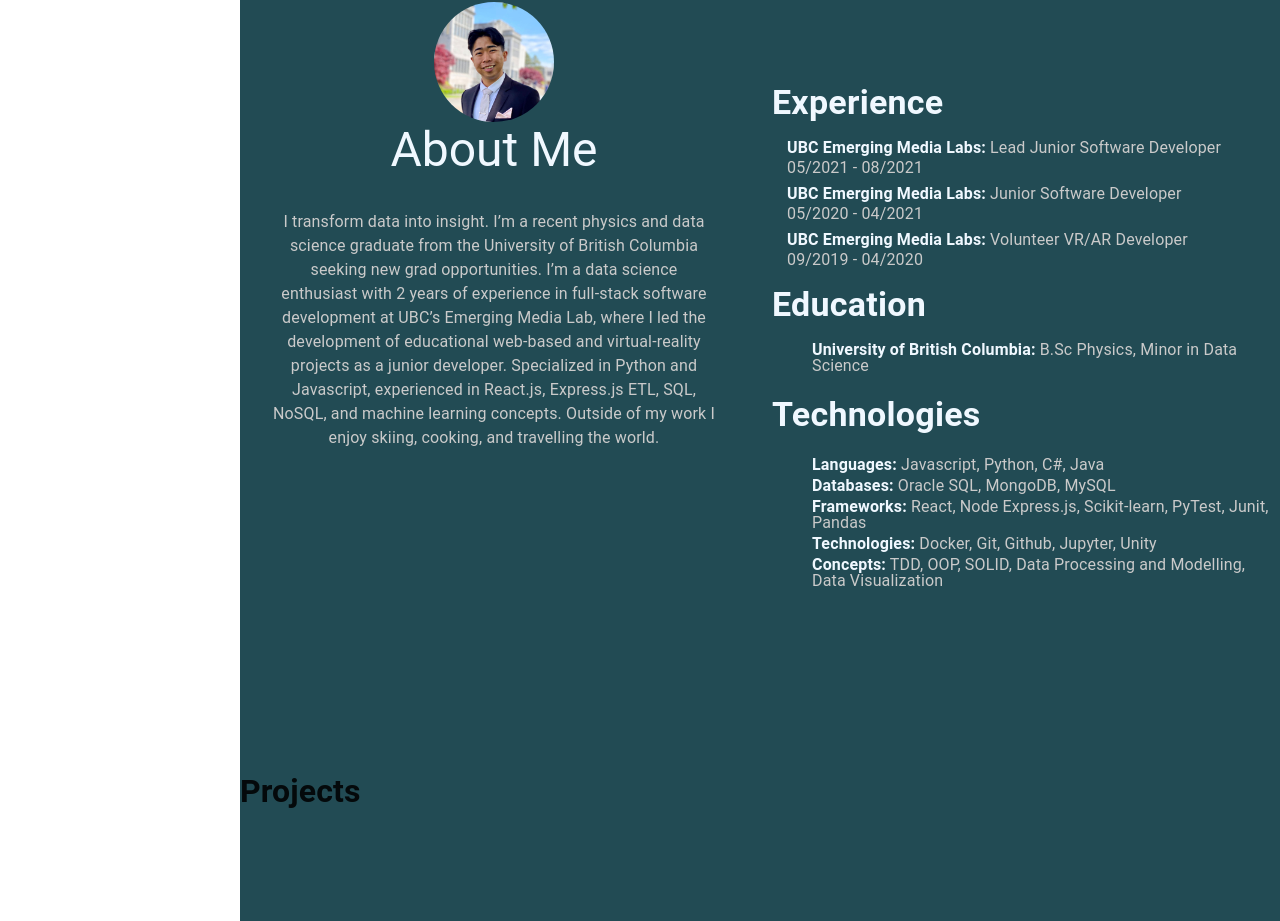
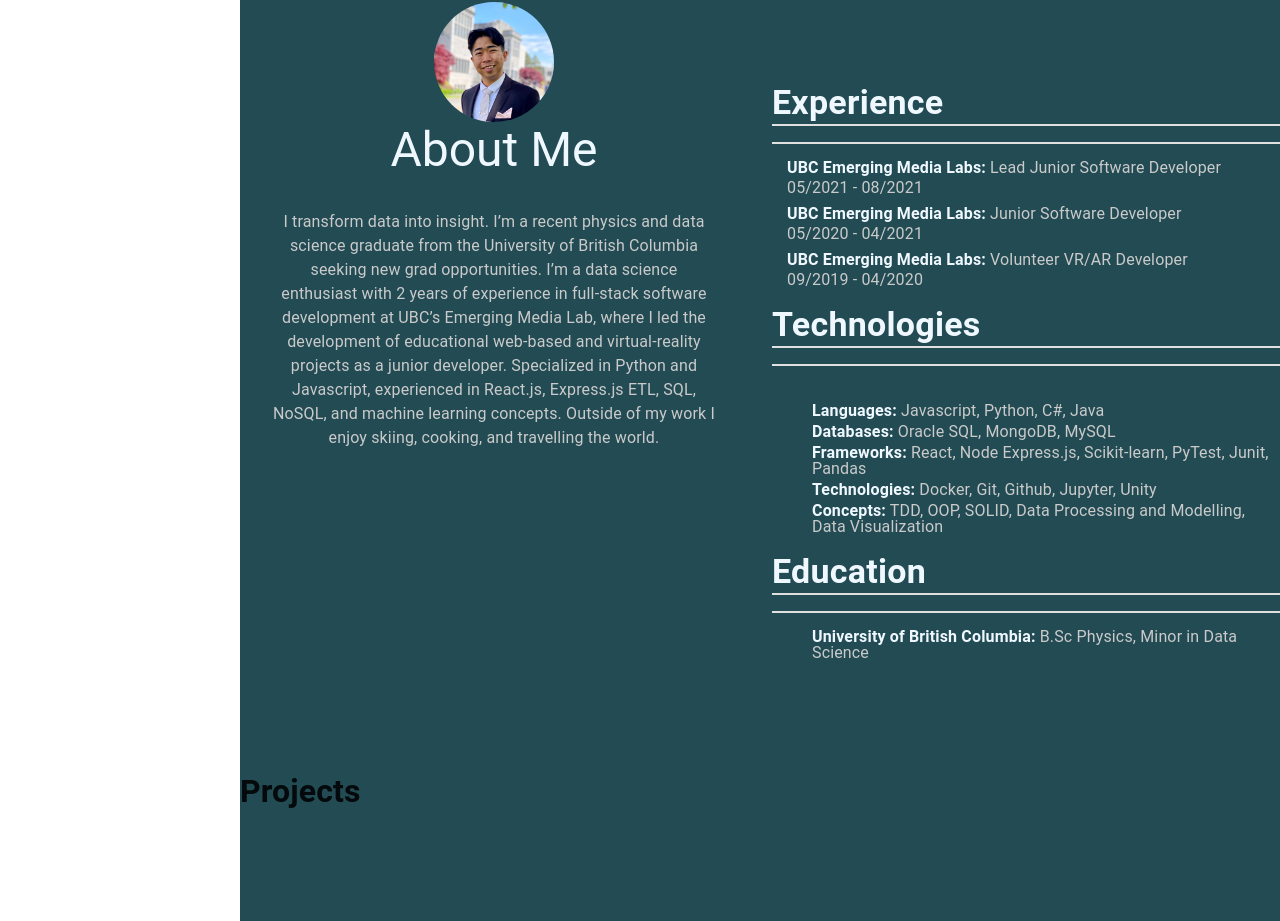
Before and after one commit to nkoda/nkoda.github.io, a React (Create React App) app: page / in a window 1280 px wide. Shown: the part 878-1799 px from the top of the page. Built offline with nearby package versions, Linux system fonts and the light colour scheme.

Commit message:
stylizing resume section and started projects-section

```diff
--- /dev/null
+++ b/src/components/main-sections/css/projects-section.css
@@ -0,0 +1,42 @@
+li {
+    color: rgb(202, 202, 202);
+    display: inline-block;
+    line-height: 1em;
+    transform-origin: 0 0;
+  }
+
+  li > b {
+    color: aliceblue;
+    display: inline-block;
+    line-height: 1em;
+    transform-origin: 0 0;
+  }
+h2{
+color: aliceblue;
+display: inline-block;
+line-height: 1em;
+transform-origin: 0 0;
+align-self: center;
+text-align: center;
+font-weight: 300;
+}
+h3{
+color: aliceblue;
+display: inline-block;
+line-height: 1em;
+transform-origin: 0 0;
+align-self: center;
+text-align: center;
+font-weight: 300;
+}
+
+.project-section {
+    color: #2c2c2c; /* dark color for all text */
+    display: flex;
+    justify-content: center;
+  }
+
+  .project-section h4 {
+    font-weight: 700; /* bold font weight for h4 tags */
+    color: aliceblue; /* specific color for h4 tags */
+  }
--- a/src/components/main-sections/projects.main-section.jsx
+++ b/src/components/main-sections/projects.main-section.jsx
@@ -1,6 +1,7 @@
 import React from "react";
 import MainSection from "./main-sections.component";
 import Divider from '@mui/material/Divider';
+import './css/projects-section.css';
 
 const ProjectsSection = () => {
     return(
--- a/src/components/main-sections/resume.main-section.jsx
+++ b/src/components/main-sections/resume.main-section.jsx
@@ -56,6 +56,8 @@
             <Grid item xs={12} md={6} marginTop={20}>
 
                 <Typography variant="h4">Experience</Typography>
+                <Divider sx={{ borderBottomWidth: 2, background:"white", marginBottom:2 }} ></Divider>
+                <Divider sx={{ borderBottomWidth: 2, background:"white", marginBottom:2 }} ></Divider>
                 <ul style={{paddingLeft: "15px"}}>
                     <li style={{display: "block"}}><b>UBC Emerging Media Labs:</b> Lead Junior Software Developer</li>
                     <li style={{display: "block", paddingTop:4}}>05/2021 - 08/2021</li>
@@ -64,11 +66,9 @@
                     <li style={{display: "block", paddingTop:10}}><b>UBC Emerging Media Labs:</b> Volunteer VR/AR Developer</li>
                     <li style={{display: "block", paddingTop:4}}>09/2019 - 04/2020</li>
                 </ul>
-                <Typography variant="h4">Education</Typography>
-                <ul>
-                <li><b>University of British Columbia:</b> B.Sc Physics, Minor in Data Science</li>
-                </ul>
                 <Typography variant="h4">Technologies</Typography>
+                <Divider sx={{ borderBottomWidth: 2, background:"white", marginBottom:2 }} ></Divider>
+                <Divider sx={{ borderBottomWidth: 2, background:"white", marginBottom:2 }} ></Divider>
                 <div style={{display:"flex",}}>
                 <ul>
                     <li style={{display: "block", paddingTop:5}}><b>Languages:</b>  Javascript, Python, C#, Java</li>
@@ -78,6 +78,12 @@
                     <li style={{display: "block", paddingTop:5}}><b>Concepts:</b>  TDD, OOP, SOLID, Data Processing and Modelling, Data Visualization</li>
                 </ul>
                 </div>
+                <Typography variant="h4">Education</Typography>
+                <Divider sx={{ borderBottomWidth: 2, background:"white", marginBottom:2 }} ></Divider>
+                <Divider sx={{ borderBottomWidth: 2, background:"white", marginBottom:2 }} ></Divider>
+                <ul>
+                <li><b>University of British Columbia:</b> B.Sc Physics, Minor in Data Science</li>
+                </ul>
 
             </Grid>
             <Grid item xs={12}>
```
